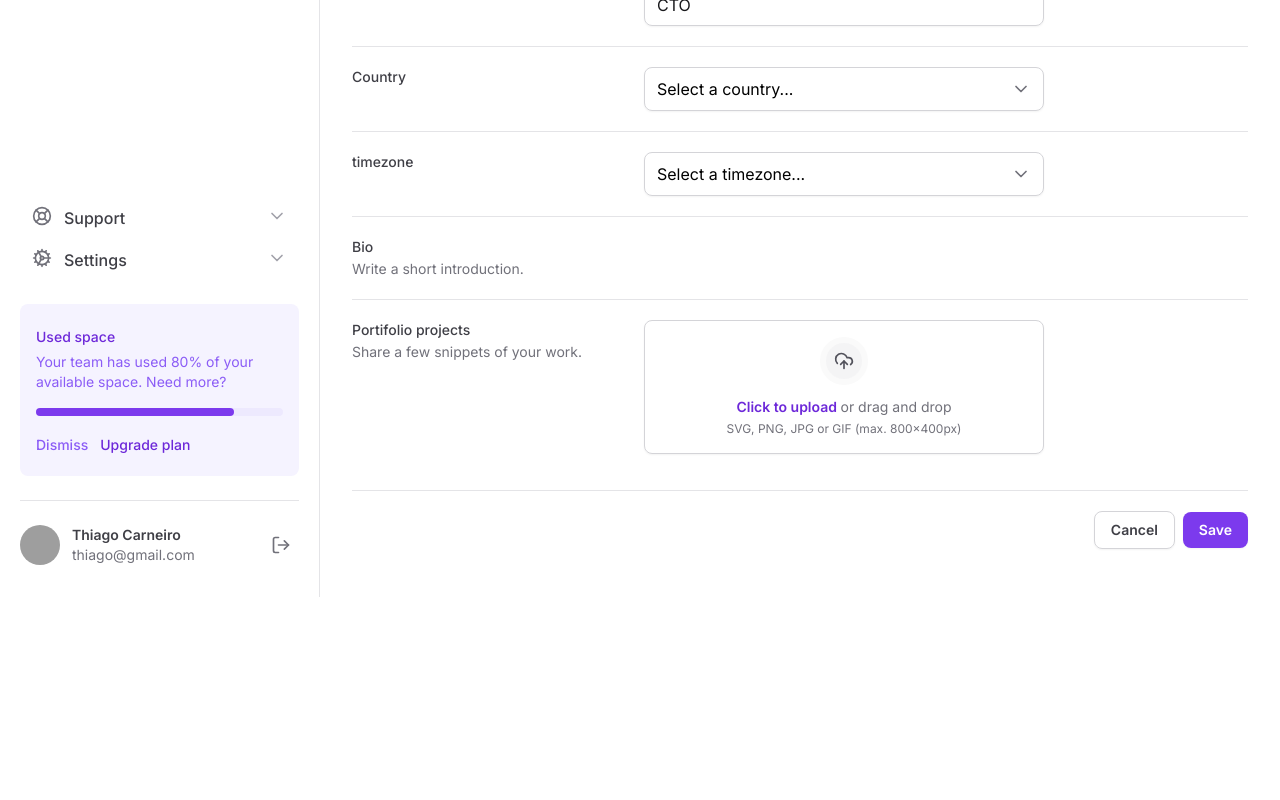
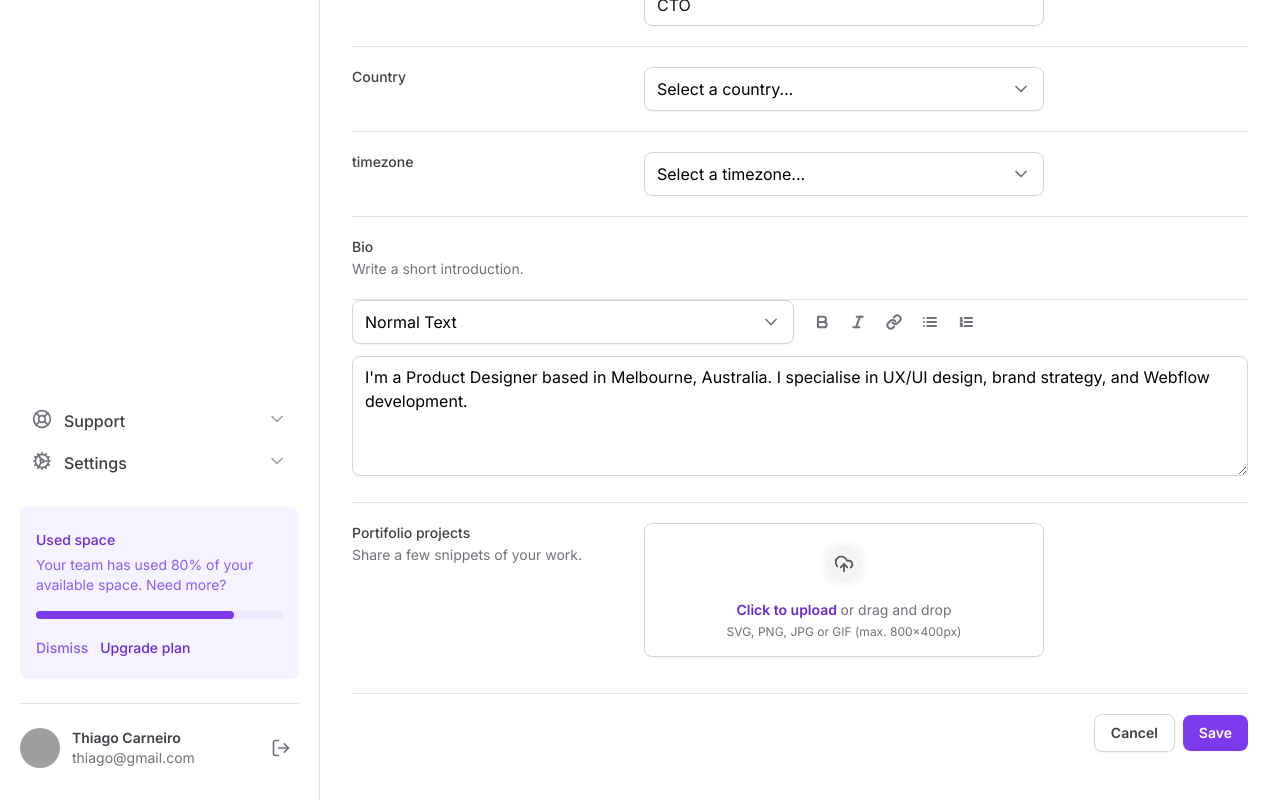
Before and after one commit to thiagofreitascarneiro/tailwindcss-next, a Next.js app: page / in a window 1280 px wide. Shown: the part 607-1407 px from the top of the page. Before the commit the page ends 1204 px from the top, so only its background shows below. Built offline with nearby package versions, Linux system fonts and the light colour scheme; grey boxes are pictures that could not be loaded.

Commit message:
feat: component select

```diff
--- a/src/app/page.tsx
+++ b/src/app/page.tsx
@@ -1,10 +1,10 @@
 import { SettingsTabs } from "@/components/SettingsTabs";
 import * as Input from '@/components/Input';
-import { Mail } from "lucide-react";
 import * as FileInput from '@/components/Form/FileInput';
 import Select from "@/components/Form/Select";
+import { Bold, Italic, Link, List, ListOrdered, Mail } from 'lucide-react'
 import { SelectItem } from "@/components/Form/Select/SelectItem";
-
+import { Textarea } from '@/components/Form/Textarea'
 
 export default function Home() {
   return (
@@ -141,8 +141,60 @@
                 Write a short introduction.
               </span>
             </label>
-            <div></div>
           </div>
+          <div className="space-y-3">
+              <div className="grid grid-cols-2 gap-3">
+                <Select placeholder="" defaultValue="normal">
+                  <SelectItem
+                    value="normal"
+                    defaultChecked
+                    text="Normal Text"
+                  />
+                  <SelectItem value="md" text="Markdown" />
+                </Select>
+
+                <div className="flex items-center gap-1">
+                  <button
+                    type="button"
+                    className="rounded-md p-2 hover:bg-zinc-50"
+                  >
+                    <Bold className="h-4 w-4 text-zinc-500" strokeWidth={3} />
+                  </button>
+                  <button
+                    type="button"
+                    className="rounded-md p-2 hover:bg-zinc-50"
+                  >
+                    <Italic className="h-4 w-4 text-zinc-500" strokeWidth={3} />
+                  </button>
+                  <button
+                    type="button"
+                    className="rounded-md p-2 hover:bg-zinc-50"
+                  >
+                    <Link className="h-4 w-4 text-zinc-500" strokeWidth={3} />
+                  </button>
+                  <button
+                    type="button"
+                    className="rounded-md p-2 hover:bg-zinc-50"
+                  >
+                    <List className="h-4 w-4 text-zinc-500" strokeWidth={3} />
+                  </button>
+                  <button
+                    type="button"
+                    className="rounded-md p-2 hover:bg-zinc-50"
+                  >
+                    <ListOrdered
+                      className="h-4 w-4 text-zinc-500"
+                      strokeWidth={3}
+                    />
+                  </button>
+                </div>
+              </div>
+
+              <Textarea
+                id="bio"
+                defaultValue="I'm a Product Designer based in Melbourne, Australia. I specialise in UX/UI design, brand strategy, and Webflow development."
+              />
+            </div>
 
           <div className="grid grid-cols-form gap-3 pt-5">
             <label
--- a/src/components/Form/Select/index.tsx
+++ b/src/components/Form/Select/index.tsx
@@ -4,14 +4,14 @@
 import * as SelectPrimitive from '@radix-ui/react-select'
 import { ChevronDown } from 'lucide-react'
 
-export interface SelectProps {
+export interface SelectProps extends SelectPrimitive.SelectProps {
     children: ReactNode
     placeholder: string
 }
 
-function Select({children, placeholder}: SelectProps) {
+export function Select({ children, placeholder, ...props }: SelectProps) {
   return (
-    <SelectPrimitive.Root>
+    <SelectPrimitive.Root {...props}>
         <SelectPrimitive.Trigger className="flex h-11 w-full items-center justify-between gap-2 rounded-lg border border-zinc-300 px-3 py-2 shadow-sm data-[palceholder]:text-sinz-600">
         <SelectPrimitive.Value
             placeholder={placeholder}
@@ -27,7 +27,7 @@
                 side="bottom"
                 position="popper"
                 sideOffset={8}
-                className="z-10 rounded-lg border border-zinc-200 bg-white w-[--radix-select-trigger-width] overflow-hidden"
+                className="z-10 w-[--radix-select-trigger-width] overflow-hidden rounded-lg border border-zinc-200 bg-white shadow-sm"
             >
                 <SelectPrimitive.Viewport className='outline-none'>
                    {children}
--- /dev/null
+++ b/src/components/Form/Textarea.tsx
@@ -0,0 +1,12 @@
+import { ComponentProps } from 'react'
+
+export type TextareaProps = ComponentProps<'textarea'>
+
+export function Textarea(props: TextareaProps) {
+  return (
+    <textarea
+      className="min-h-[120px] w-full resize-y rounded-lg border border-zinc-300 px-3 py-2 shadow-sm"
+      {...props}
+    />
+  )
+}
```
